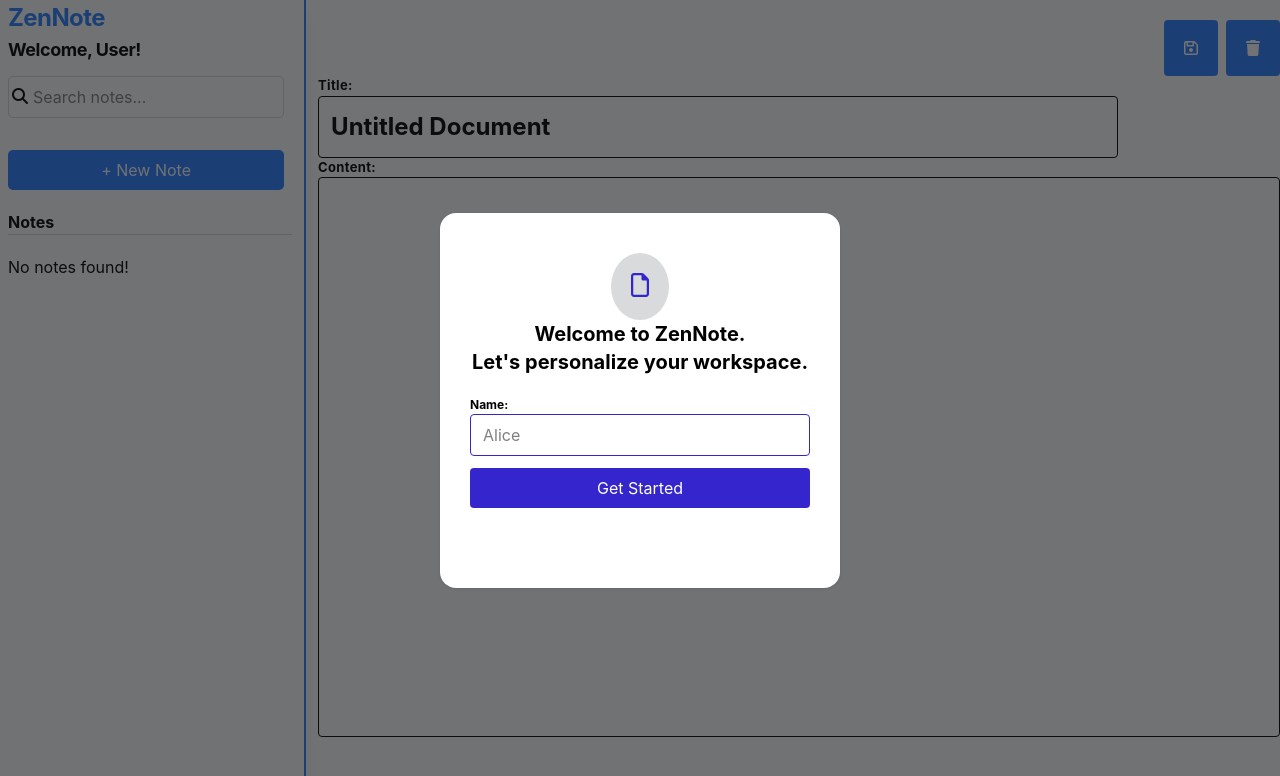
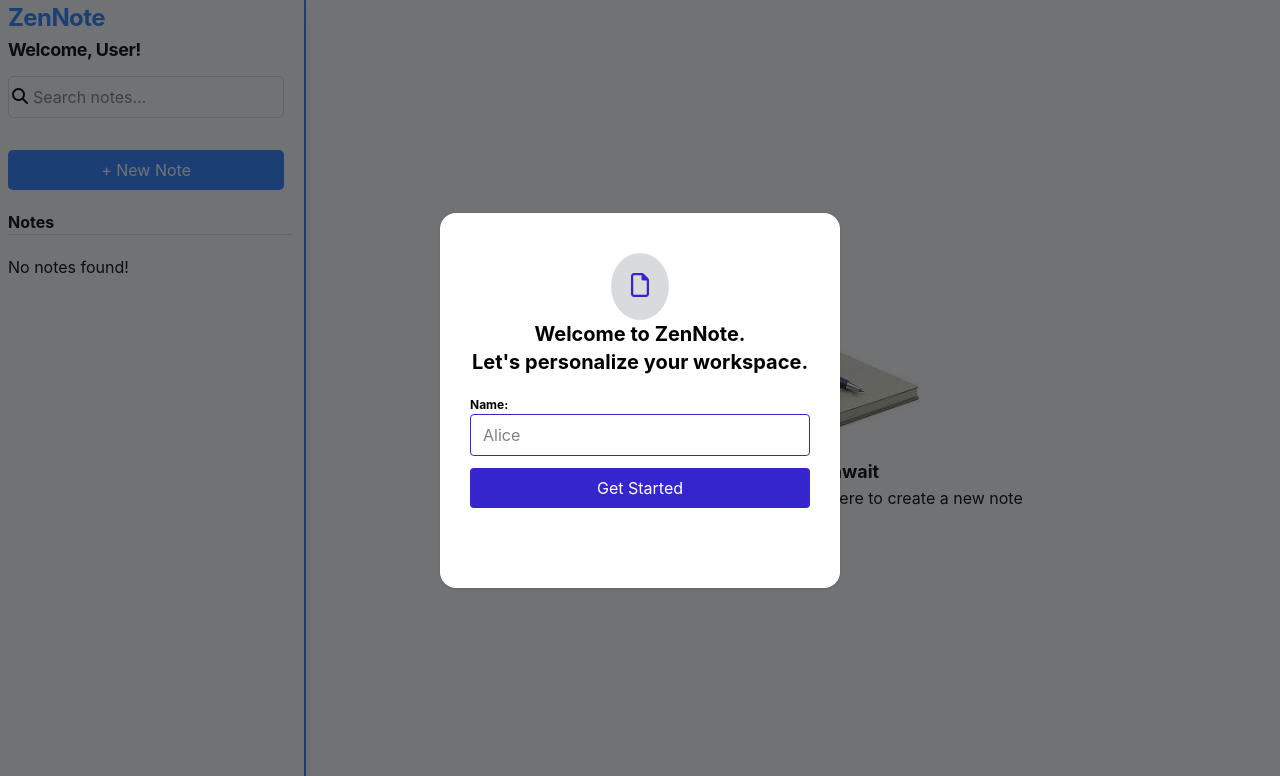
Before and after one commit to HarDexTech/notes_app, a React (Vite) app: page / in a window 1280 px wide. Shown: the top 776 px of the page. Built offline with nearby package versions, Linux system fonts and the light colour scheme.

Commit message:
feat: implement note selection and update sidebar to handle note clicks

```diff
--- a/src/App.jsx
+++ b/src/App.jsx
@@ -11,6 +11,10 @@ export default function App() {
   const [activeNoteId, setActiveNoteId] = useState(null);
   const [userId, setUserId] = useState(localStorage.getItem("userName"));
   const [shakeButton, setShakeButton] = useState("");
+
+  function onSelect(id) {
+    setActiveNoteId(id);
+  }
 
   function createNote() {
     let currNoteObj = {
@@ -49,7 +53,12 @@ export default function App() {
       {userId ? null : (
         <Modal onclick={handleModalSubmit} shakeButton={shakeButton} />
       )}
-      <SideBar userId={userId} createNewNote={createNote} noteObj={noteObj}/>
+      <SideBar
+        userId={userId}
+        createNewNote={createNote}
+        noteObj={noteObj}
+        onSelect={onSelect}
+      />
       <Editor noteObj={noteObj} activeNoteId={activeNoteId} />
     </div>
   );
--- a/src/components/Editor.jsx
+++ b/src/components/Editor.jsx
@@ -1,15 +1,17 @@
 import note from "../assets/images.jpg";
 export default function Editor(props) {
+  let childNoteObj = props.noteObj.find(x => x.id === props.activeNoteId);
+  console.log(childNoteObj);
   return (
     <section className="pt-5 pl-3 h-screen w-[calc(100%-300px)] flex items-center justify-center flex-col">
       {/* show msg for new screen */}
-      <div className="flex items-center flex-col hidden">
-        <img src={note} alt="note" />
+      {!props.activeNoteId ? (
+        <div className="flex items-center flex-col">
+          <img src={note} alt="note" className="pointer-events-none select-none"/>
           <h1 className="font-bold text-lg">Your canvas await</h1>
           <p>Click a note to view it or tap anywhere to create a new note</p>
         </div>
-
-      {/*new note*/}
+      ) : (
         <form action="" className="w-full h-full">
           <div className="flex gap-2 w-full justify-end">
             <button
@@ -37,7 +39,7 @@ export default function Editor(props) {
               id="title"
               name="title"
               className="border rounded p-3 text-[24px] font-bold max-w-200"
-            defaultValue={"Untitled Document"}
+              value={childNoteObj.title}
             />
           </div>
           <div className="flex flex-col">
@@ -54,6 +56,7 @@ export default function Editor(props) {
             ></textarea>
           </div>
         </form>
+      )}
     </section>
   );
 }
--- a/src/components/SideBar.jsx
+++ b/src/components/SideBar.jsx
@@ -4,7 +4,7 @@ import NoteButton from "./NoteButton";
 export default function SideBar(props) {
   let notesArray = props.noteObj.map((item) => {
     return (
-      <NoteButton key={item.id} note={item}/>
+      <NoteButton key={item.id} note={item} onSelect={props.onSelect}/>
     );
   });
   return (
```
Also changed, not shown: src/components/NoteButton.jsx (+7 -5 lines). Lines whose indentation alone changed are shown as unchanged.
